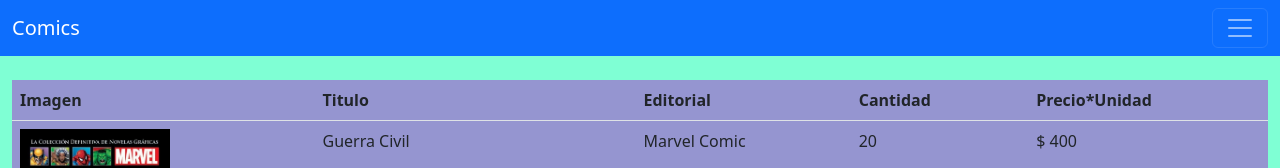
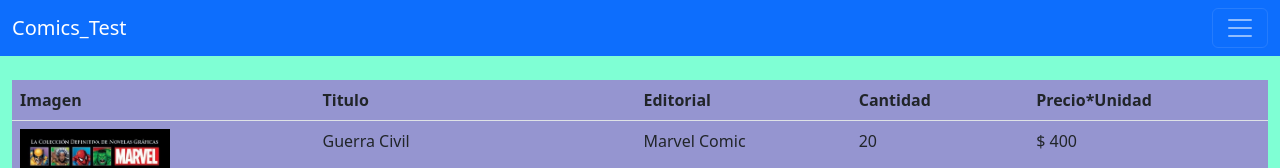
Before and after one commit to AndresMoranFlorentin/Heroes_Angular, an Angular app: page /La_lista_de_comics in a window 1280 px wide. Shown: the top 168 px of the page. Built offline with nearby package versions, Linux system fonts and the light colour scheme.

Commit message:
modificacion de test

```diff
--- a/src/app/app.component.ts
+++ b/src/app/app.component.ts
@@ -7,5 +7,5 @@ import { Component } from '@angular/core';
 })
 export class AppComponent {
   title = 'Proyecto_heroes';
-  titulo='Comics';
+  titulo='Comics_Test';
 }
```
